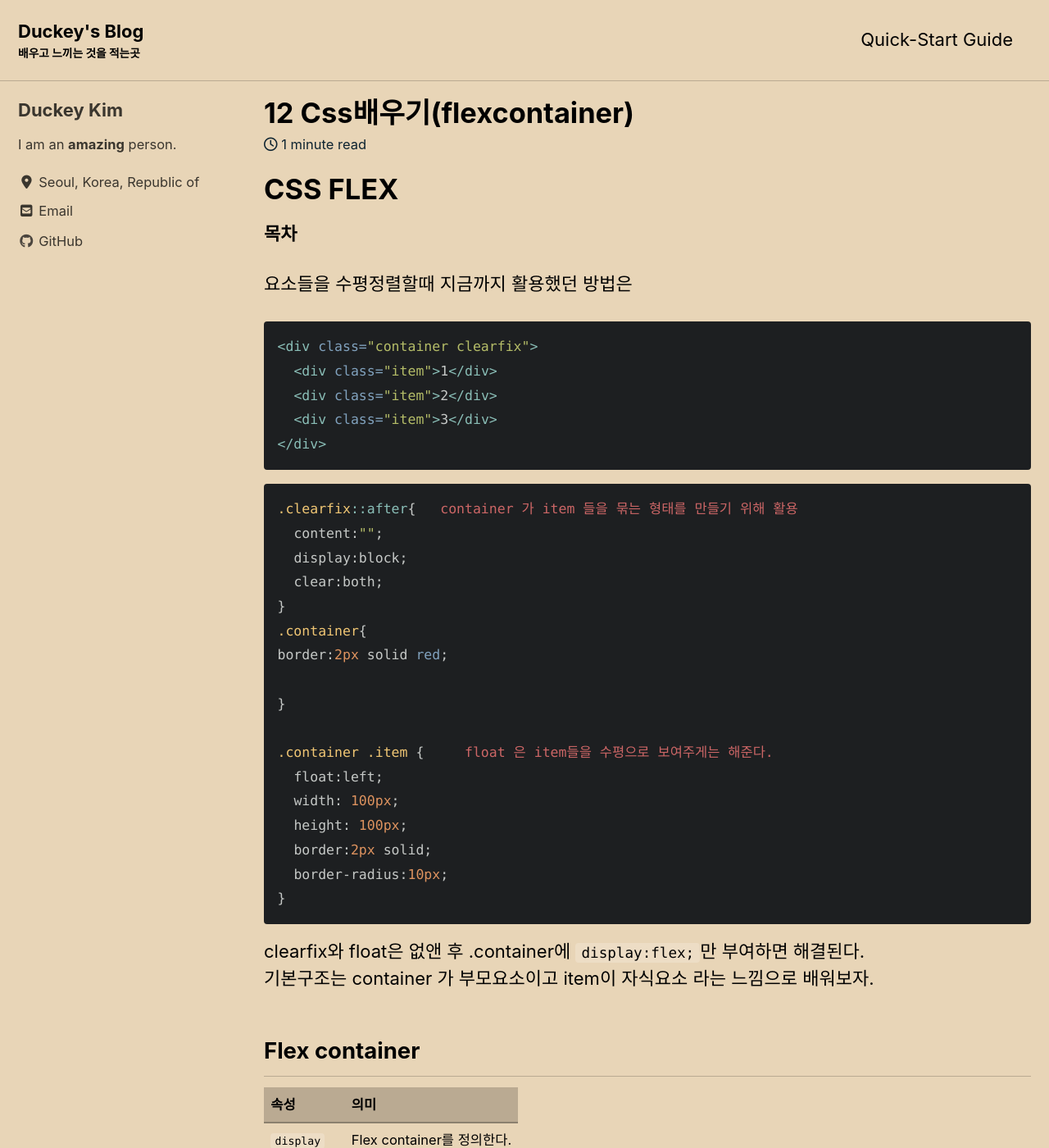
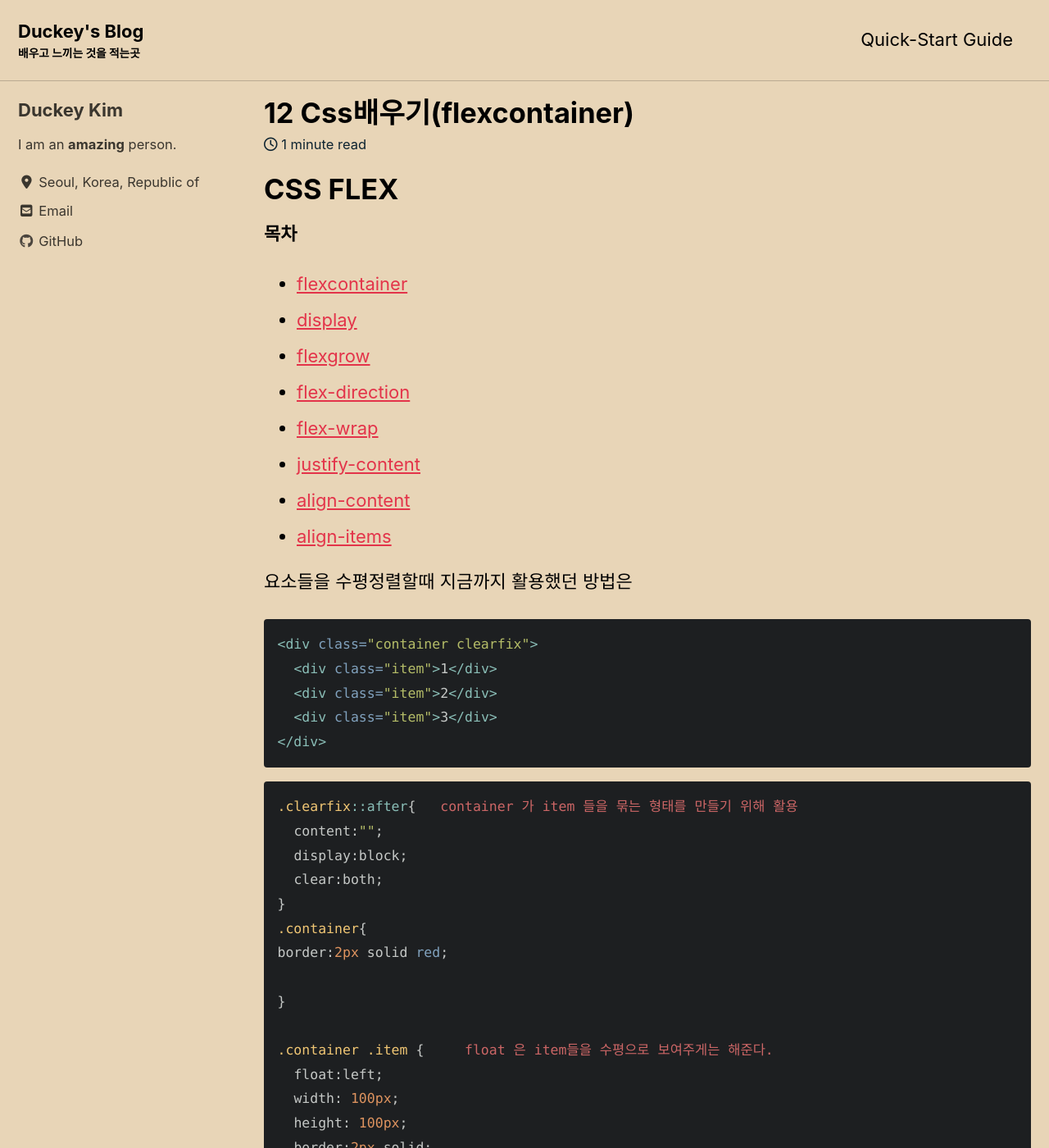
Before and after one commit to duckey-kim/duckey-kim.github.io, a Jekyll site: the page built from _posts/2020-01-15-12-CSS배우기(flexcontainer).md, in a window 1280 px wide and 1400 px high. Shown: the whole window at 82% size. Built offline with Jekyll 4.4.1, drawn with Linux system fonts in a browser that asks for light colours; cached includes are drawn as plain includes; nearby versions of some CDN libraries; some of the changed text lies outside the part shown.

```diff
--- a/_posts/2020-01-15-12-CSS배우기(flexcontainer).md
+++ b/_posts/2020-01-15-12-CSS배우기(flexcontainer).md
@@ -1,6 +1,15 @@
 # CSS FLEX
 
 **목차**
+- [flexcontainer](#Flexcontainer)
+- [display](#display)
+- [flexgrow](#flex-flow)
+- [flex-direction](#flex-direction)
+- [flex-wrap](#flex-wrap)
+- [justify-content](#justify-content)
+- [align-content](#align-content)
+- [align-items](#align-items)
+
 
 
 요소들을 수평정렬할때 지금까지 활용했던 방법은
@@ -34,7 +43,7 @@ border:2px solid red;
 clearfix와 float은 없앤 후 .container에 `display:flex;`만 부여하면 해결된다.
 기본구조는 container 가 부모요소이고 item이 자식요소 라는 느낌으로 배워보자.
 
-## Flex container
+## Flexcontainer
 
 |속성|의미|
 |:---|:---|
```
Also changed, not shown: _posts/2019-12-07-MarkDown연습.md (+1 -1 lines), _posts/2020-01-17-13-CSS배우기(flexcontainer).md (+1 -0 lines), _posts/2020-01-21-14-CSS배우기(grid).md (added, +85 -0 lines).
